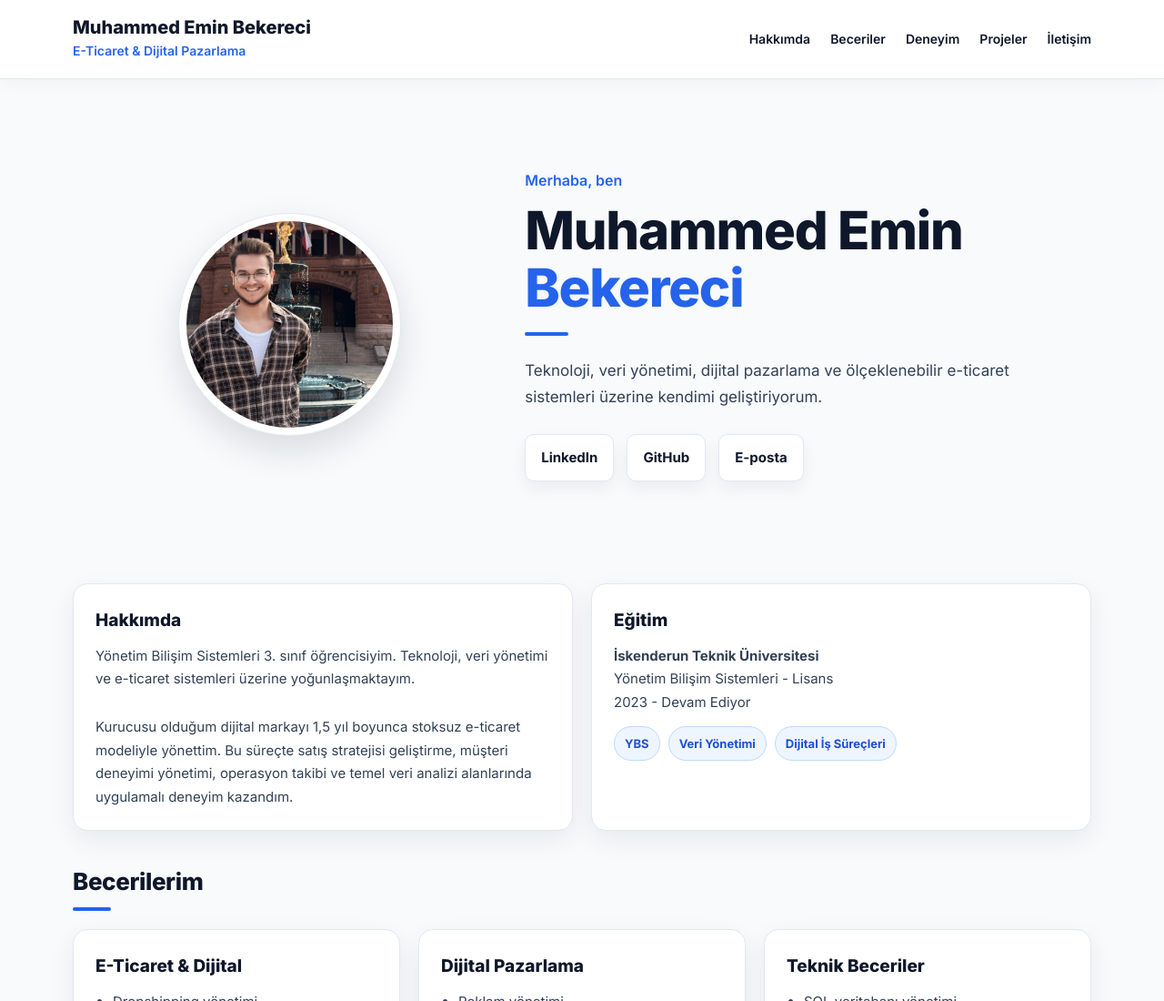
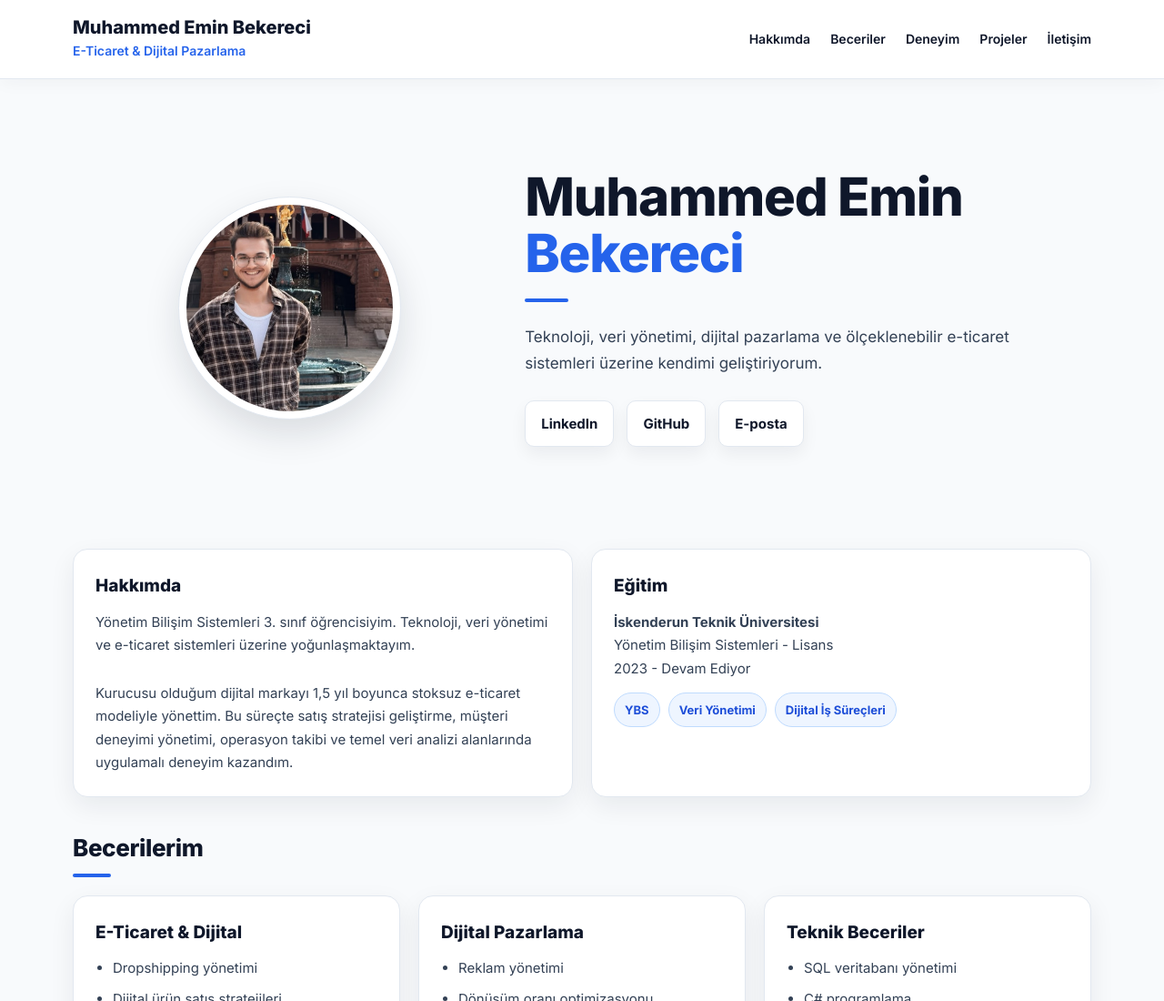
Before and after one commit to minclaw/website., a plain HTML site: page index.html in a window 1280 px wide. Shown: the top 1100 px of the page at 91% size. Drawn offline with Linux system fonts and the light colour scheme.

Commit message:
Update index.html

```diff
--- a/index.html
+++ b/index.html
@@ -448,7 +448,7 @@
     </div>
 
     <div class="hero-content">
-      <div class="hello">Merhaba, ben</div>
+
       <h2>Muhammed Emin <span>Bekereci</span></h2>
       <div class="line"></div>
       <p>
```
